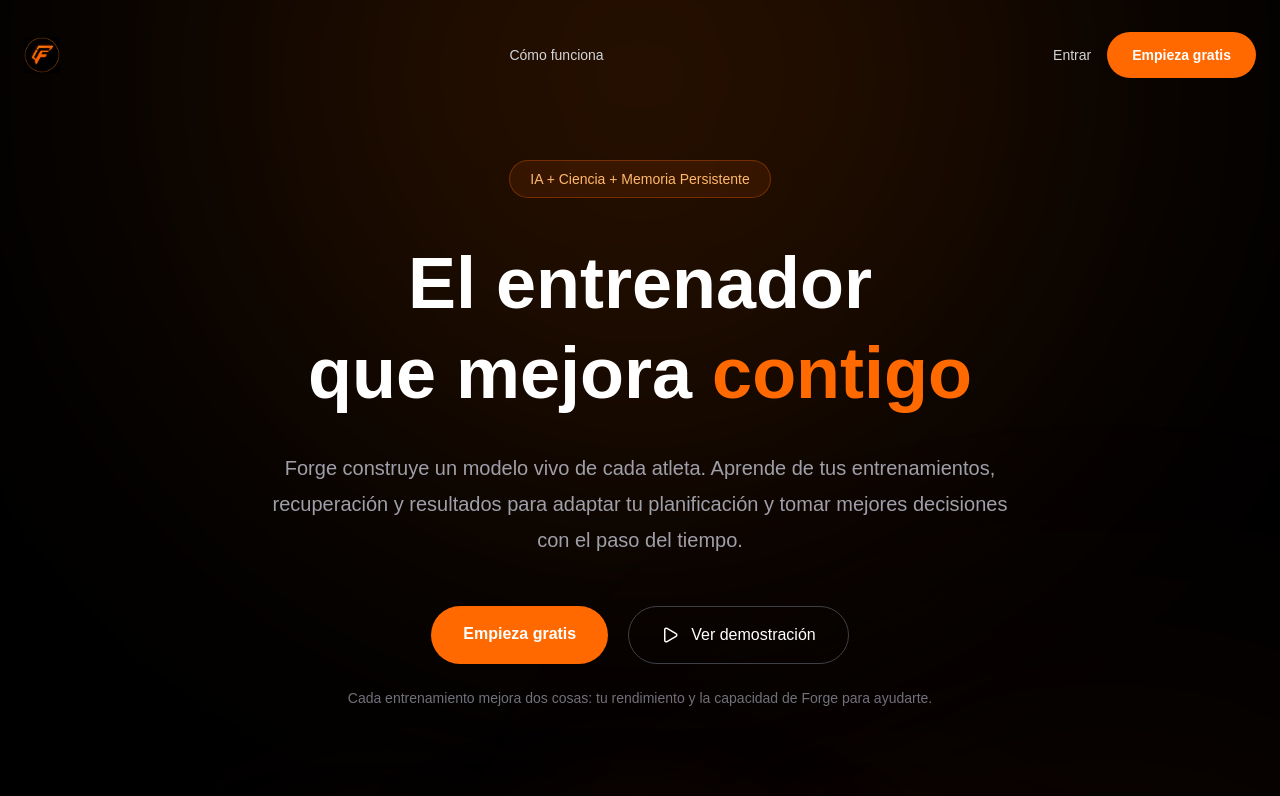
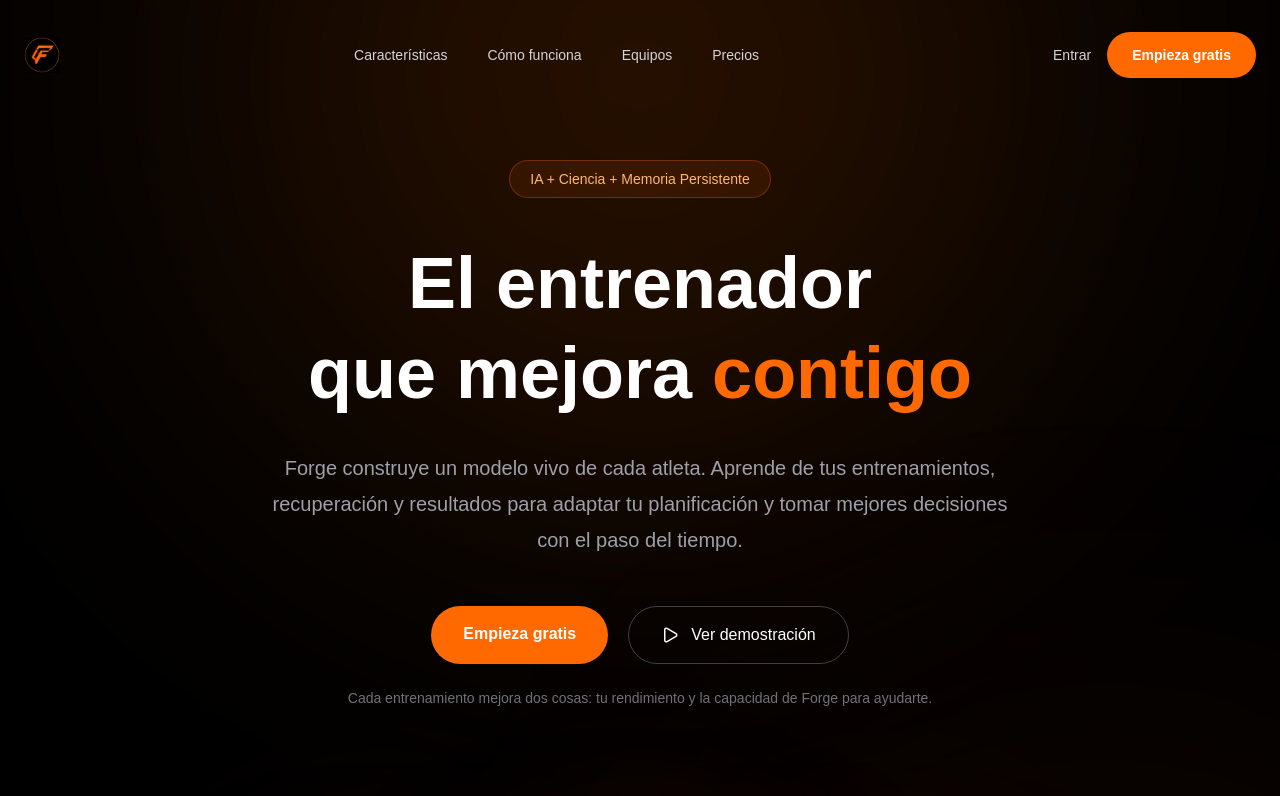
Before and after one commit to airanvlz-6/formapro, a Next.js app: page / in a window 1280 px wide. Shown: the top 796 px of the page. Built offline with nearby package versions, Linux system fonts and the light colour scheme.

Commit message:
revertir simplificacion navbar

```diff
--- a/components/Navbar.tsx
+++ b/components/Navbar.tsx
@@ -4,7 +4,10 @@ export default function Navbar() {
       <img src="/logo-forge.png" alt="Forge" className="h-9 w-9 object-contain" />
 
       <div className="hidden gap-10 text-sm text-zinc-300 lg:flex">
+        <a href="#caracteristicas" className="hover:text-orange-400 transition">Características</a>
         <a href="#como-funciona" className="hover:text-orange-400 transition">Cómo funciona</a>
+        <a href="#equipos" className="hover:text-orange-400 transition">Equipos</a>
+        <a href="#precios" className="hover:text-orange-400 transition">Precios</a>
       </div>
 
       <div className="flex items-center gap-4">
```
